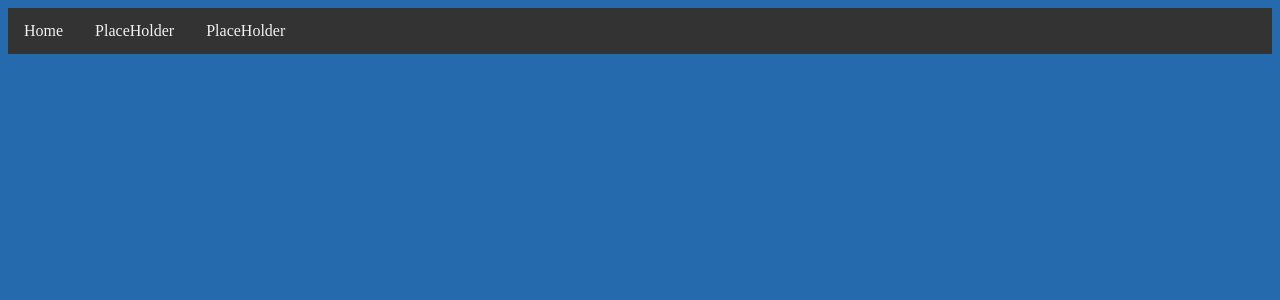
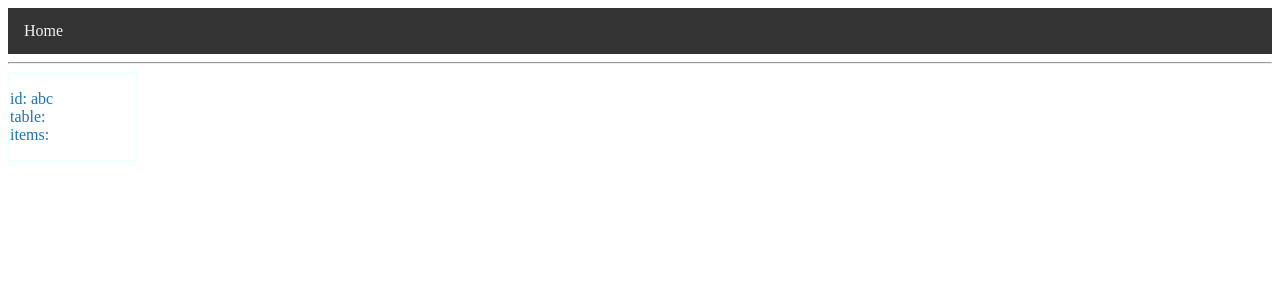
Before and after one commit to junyyy/foodorder, a PHP site: page /displayOrder.php in a window 1280 px wide. Shown: the top 300 px of the page. Run offline with PHP 8.4, Linux system fonts and the light colour scheme; data that the repository does not hold is empty.

Commit message:
create display order page

```diff
--- a/restaurant/display.css
+++ b/restaurant/display.css
@@ -1,5 +1,5 @@
 body {
-    background: #266aae;
+    background: white;
 }
 
 
@@ -24,5 +24,10 @@
 }
 
 .orderBlock {
-
+    width:10%;
+    height:90%;
+    border-style:solid;
+    border-width:2px;
+    border-color: azure;
+    color: #1b75b6;
 }
--- a/restaurant/displayOrder.php
+++ b/restaurant/displayOrder.php
@@ -9,9 +9,27 @@
 
 <body>
     <div class="topnav">
-        <a href="#">Home</a>
-        <a href="#">PlaceHolder</a>
-        <a href="#">PlaceHolder</a>
+        <a hre="" target="_top">Home</a>
+    </div>
+    <hr>
+    <?php
+    include_once 'mysqlConnect.php';
+//    $sql = 'select * from order';
+//    $stmt = $dbh->prepare($sql);
+//    echo var_dump($stmt);
+//    while ($row = $stmt->fetch(PDO::FETCH_ASSOC)) {
+//        echo $row;
+//        print $row['order_id'] . "\n";
+//        print "here";
+//    }
+
+    ?>
+    <div class="orderBlock">
+        <p>
+            id: abc <br>
+            table: <br>
+            items:
+        </p>
     </div>
 </body>
 
--- a/restaurant/mysqlConnect.php
+++ b/restaurant/mysqlConnect.php
@@ -5,6 +5,17 @@
 $password = PASSWORD;
 try {
     $dbh = new PDO($dsn, $user, $password);
+    $dbh->setAttribute(PDO::ATTR_ERRMODE, PDO::ERRMODE_EXCEPTION);
+
+    $sql = 'select * from `food` where 1';
+    $stmt = $dbh->prepare($sql);
+    $stmt->execute();
+
+    while ($row = $stmt->fetch(PDO::FETCH_ASSOC)) {
+        print $row['name'];
+        echo "<br>";
+
+    }
 } catch (PDOException $e) {
     echo 'Connection failed ' . $e->getMessage();
 }
```
